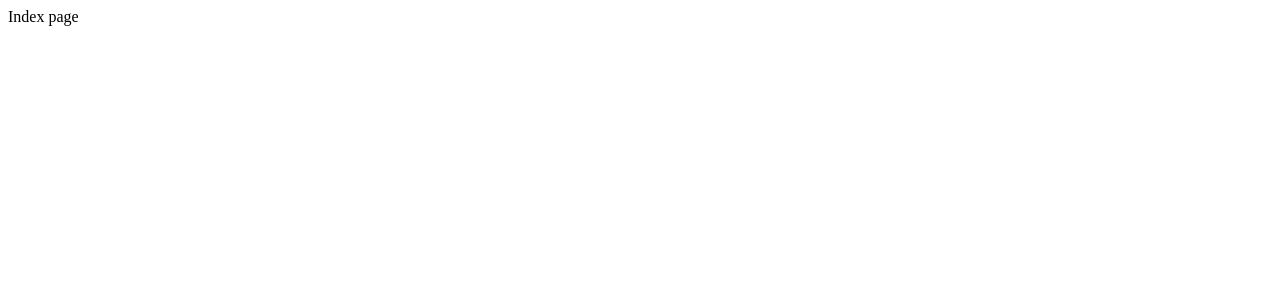
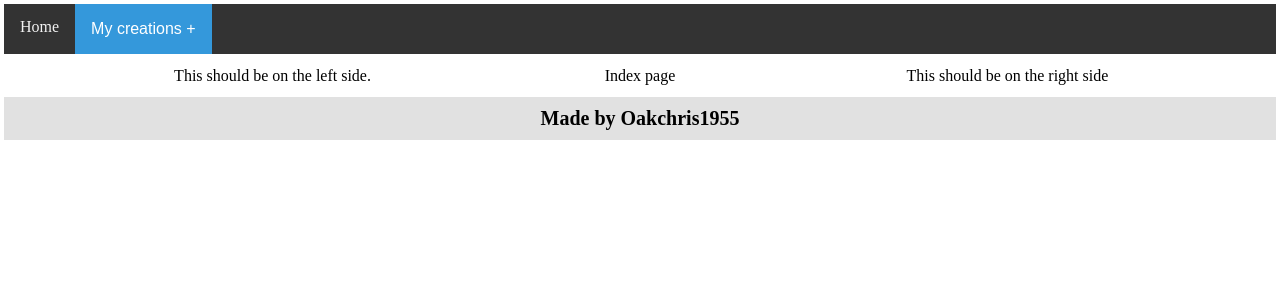
Before and after one commit to Oakchris1955/oakchris1955.github.io, a Next.js app: page / in a window 1280 px wide. Shown: the top 300 px of the page. Built offline with nearby package versions, Linux system fonts and the light colour scheme.

Commit message:
Implement basic page layout

```diff
--- /dev/null
+++ b/components/footer.tsx
@@ -0,0 +1,9 @@
+import React from "react";
+
+export default function Footer() {
+	return (
+		<div className="footer">
+			Made by Oakchris1955
+		</div>
+	)
+}
--- /dev/null
+++ b/components/layout.tsx
@@ -0,0 +1,24 @@
+import React, { ReactNode } from "react";
+
+import TopBar from "./topBar";
+import Footer from "./footer";
+import LeftSide from "./left-side";
+import RightSide from "./right-side";
+
+interface LayoutProps {
+    children: ReactNode;
+}
+
+export default function Layout({children}: LayoutProps): JSX.Element {
+	return (
+		<div className="layout">
+			<TopBar/>
+			<div className="horizontal-align center">
+				<LeftSide/>
+					{children}
+				<RightSide/>
+			</div>
+			<Footer/>
+		</div>
+	)
+}
--- /dev/null
+++ b/components/left-side.tsx
@@ -0,0 +1,9 @@
+import React from "react";
+
+export default function LeftSide() {
+	return (
+		<div className="side">
+			This should be on the left side.
+		</div>
+	)
+}
--- /dev/null
+++ b/components/right-side.tsx
@@ -0,0 +1,9 @@
+import React from "react";
+
+export default function RightSide() {
+	return (
+		<div className="side">
+			This should be on the right side
+		</div>
+	)
+}
--- /dev/null
+++ b/components/topBar.tsx
@@ -0,0 +1,29 @@
+import React, { useRef, useState } from "react";
+import Link from "next/link";
+
+export default function TopBar() {
+	let dropdownRef = useRef<HTMLDivElement>(null);
+	const [dropdownText, setDropdowntext] = useState("My creations +");
+
+	function handleDropdownClick() {
+		if (dropdownRef.current !== null) {
+			if (dropdownRef.current.classList.toggle("show")) {
+				setDropdowntext("My creations -")
+			} else {
+				setDropdowntext("My creations +")
+			}
+		}
+	}
+
+	return (
+		<div className="topbar">
+			<Link href="/">Home</Link>
+			<div className="dropdown">
+			<button onClick={handleDropdownClick} className="dropbtn" id="dropdown_button">{dropdownText}</button>
+				<div ref={dropdownRef} id="myDropdown" className="dropdown-content">
+
+				</div>
+			</div>
+		</div>
+	)
+}
--- /dev/null
+++ b/pages/_app.tsx
@@ -0,0 +1,12 @@
+import React from "react";
+import '../styles.css';
+import type { AppProps } from 'next/app';
+import Layout from "@/components/layout";
+
+export default function App({ Component, pageProps }: AppProps) {
+	return (
+		<Layout>
+			<Component {...pageProps} />
+		</Layout>
+	)
+}
--- /dev/null
+++ b/styles.css
@@ -0,0 +1,96 @@
+body {
+	margin: 4px;
+}
+
+.topbar {
+	background-color: #333;
+	display: flex;
+	align-items: stretch;
+}
+
+.topbar a {
+	float: left;
+	display: block;
+	color: #f2f2f2;
+	text-align: center;
+	padding: 14px 16px;
+	text-decoration: none;
+}
+
+.topbar a:hover {
+	background-color: #ddd;
+	color: black;
+}
+
+/* Dropdown Button */
+.dropbtn {
+	background-color: #3498DB;
+	color: white;
+	padding: 16px;
+	font-size: 16px;
+	border: none;
+	cursor: pointer;
+	outline: none;
+}
+
+/* Dropdown button on hover & focus */
+.dropbtn:hover, .dropbtn:focus {
+	background-color: #2980B9;
+}
+
+/* The container <div> - needed to position the dropdown content */
+.dropdown {
+	position: relative;
+	display: inline-block;
+}
+
+/* Dropdown Content (Hidden by Default) */
+.dropdown-content {
+	display: none;
+	position: absolute;
+	background-color: #f1f1f1;
+	min-width: 150px;
+	box-shadow: 0px 8px 16px 0px rgba(0,0,0,0.2);
+	z-index: 1;
+}
+
+/* Links inside the dropdown */
+.dropdown-content a {
+	color: black;
+	padding: 12px 16px;
+	text-decoration: none;
+	display: block;
+	width: 150px;
+	text-align: left;
+}
+
+/* Change color of dropdown links on hover */
+.dropdown-content a:hover {background-color: #ddd}
+
+/* Show the dropdown menu (use JS to add this class to the .dropdown-content container when the user clicks on the dropdown button) */
+.show {display:block;}
+
+.horizontal-align {
+	display: flex;
+	flex-direction: row;
+	justify-content: space-between;
+	align-items: center;
+	text-align: center;
+}
+
+.center > * {
+	margin: 0 5%;
+	padding: 1% 0;
+}
+
+.side {
+	flex: 1;
+}
+
+.footer {
+	background-color: #E1E1E1;
+	text-align: center;
+	font-weight: bold;
+	padding: 10px;
+	font-size: 20px;
+}
```
